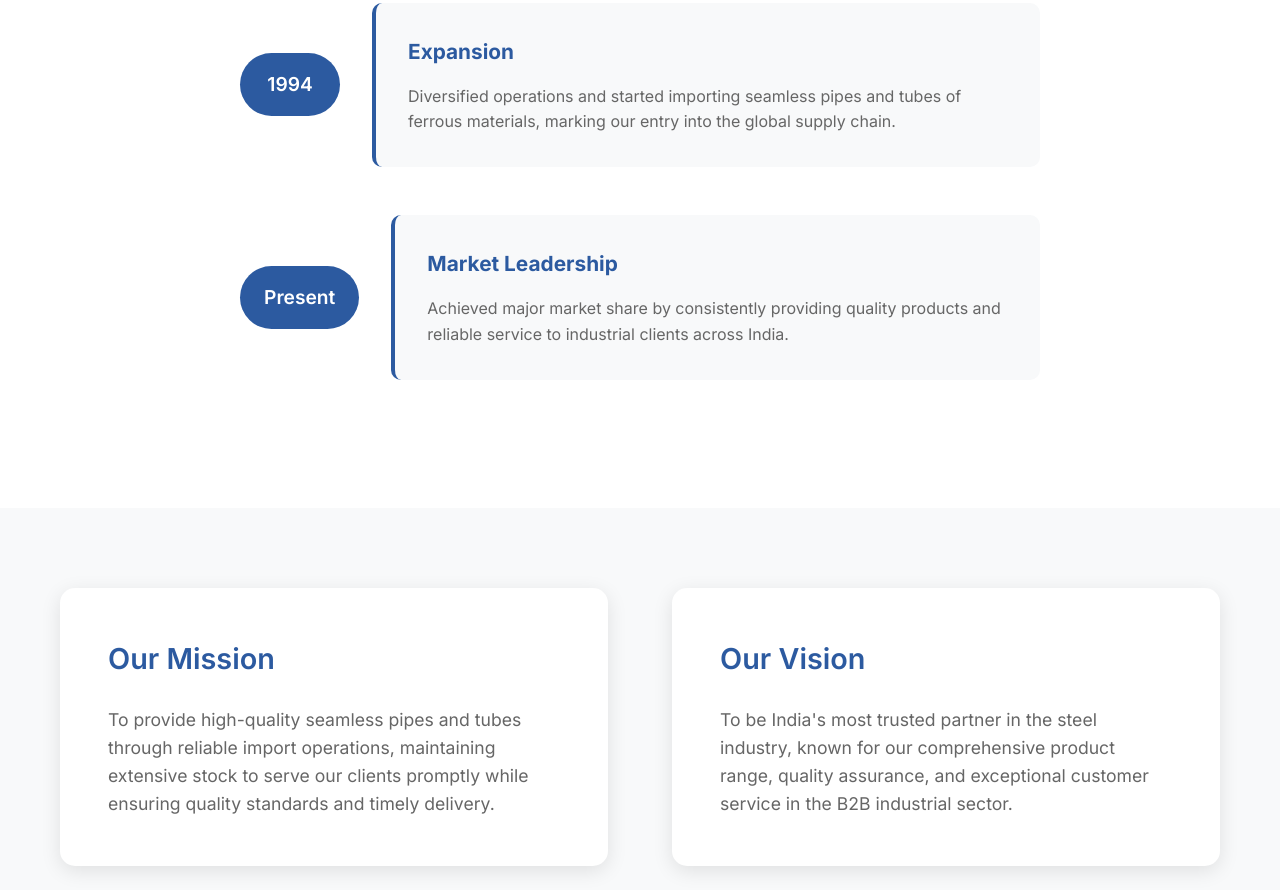
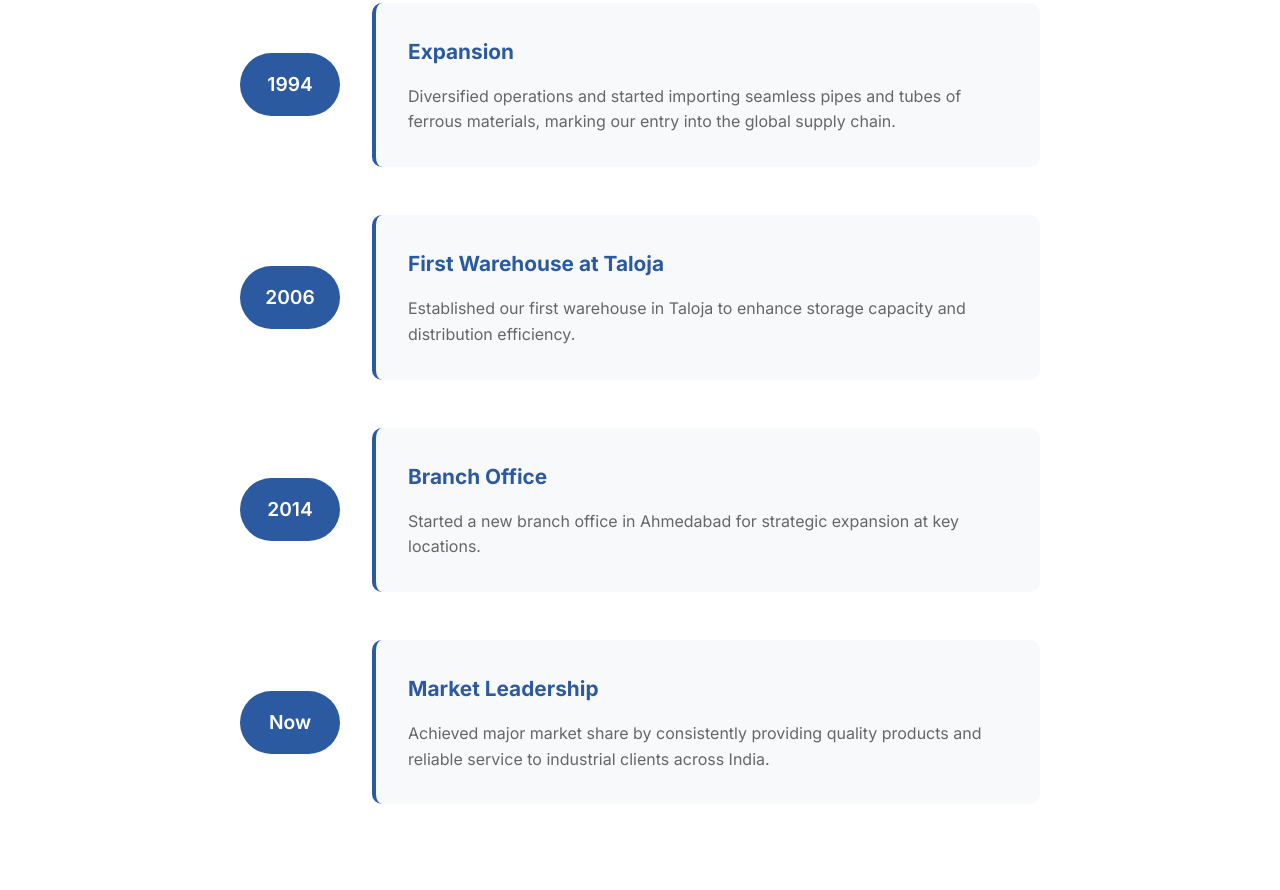
Before and after one commit to tellsiddh/smt.tellsiddh.github.io, a plain HTML site: page about.html in a window 1280 px wide. Shown: the part 530-1420 px from the top of the page. Drawn offline with Linux system fonts and the light colour scheme.

Commit message:
chore: add branch office

```diff
--- a/about.html
+++ b/about.html
@@ -23,7 +23,7 @@
                     <li><a href="index.html">Home</a></li>
                     <li><a href="about.html" class="active">About Us</a></li>
                     <li><a href="products.html">Products</a></li>
-                    <li><a href="warehouses.html">Warehouses</a></li>
+                    <li><a href="warehouses.html">Locations</a></li>
                     <li><a href="contact.html">Contact</a></li>
                 </ul>
                 <div class="hamburger">
@@ -64,7 +64,21 @@
                             </div>
                         </div>
                         <div class="timeline-item">
-                            <div class="year">Present</div>
+                            <div class="year">2006</div>
+                            <div class="milestone">
+                                <h3>First Warehouse at Taloja</h3>
+                                <p>Established our first warehouse in Taloja to enhance storage capacity and distribution efficiency.</p>
+                            </div>
+                        </div>
+                        <div class="timeline-item">
+                            <div class="year">2014</div>
+                            <div class="milestone">
+                                <h3>Branch Office</h3>
+                                <p>Started a new branch office in Ahmedabad for strategic expansion at key locations.</p>
+                            </div>
+                        </div>
+                        <div class="timeline-item">
+                            <div class="year">Now</div>
                             <div class="milestone">
                                 <h3>Market Leadership</h3>
                                 <p>Achieved major market share by consistently providing quality products and reliable service to industrial clients across India.</p>
```
Also changed, not shown: contact.html (+1 -1 lines), index.html (+1 -1 lines), products.html (+1 -1 lines), warehouses.html (+4 -4 lines).
